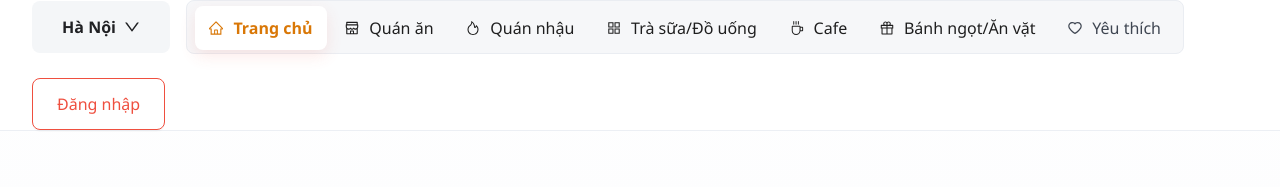
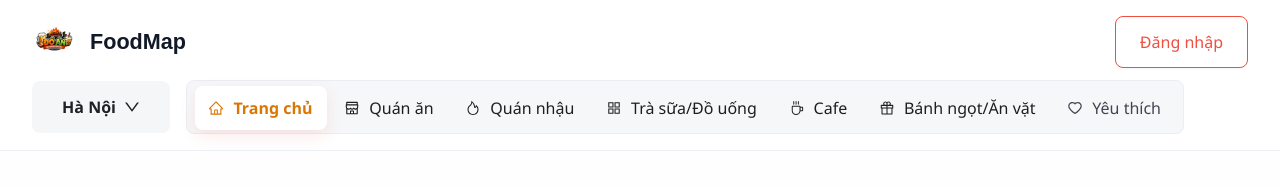
Before and after one commit to ngoc290804/food-map-fe, a React (Vite) app: page / in a window 1280 px wide. Shown: the top 187 px of the page. Built offline with nearby package versions, Linux system fonts and the light colour scheme; no server answers.

Commit message:
chinh sua title trang chu logo, ten tab web

```diff
--- a/index.html
+++ b/index.html
@@ -2,9 +2,9 @@
 <html lang="en">
   <head>
     <meta charset="UTF-8" />
-    <link rel="icon" type="image/svg+xml" href="/favicon.svg" />
+    <link rel="icon" type="image/svg+xml" href="/src/assets/foodmap.svg" />
     <meta name="viewport" content="width=device-width, initial-scale=1.0" />
-    <title>food-map-fe</title>
+    <title>FoodMap</title>
   </head>
   <body>
     <div id="root"></div>
--- a/src/app/router/AppRouter.tsx
+++ b/src/app/router/AppRouter.tsx
@@ -1,6 +1,7 @@
 import { BrowserRouter, useRoutes } from 'react-router-dom'
 
 import { buildRouteObjects } from '@/app/router/routeHelper'
+import PageTitle from '@/app/router/PageTitle'
 import { appRoutes } from '@/config/site-routes'
 
 function RouterContent() {
@@ -10,6 +11,7 @@ function RouterContent() {
 function AppRouter() {
   return (
     <BrowserRouter>
+      <PageTitle />
       <RouterContent />
     </BrowserRouter>
   )
--- /dev/null
+++ b/src/app/router/PageTitle.tsx
@@ -0,0 +1,54 @@
+import { useEffect } from 'react'
+
+import { useLocation, useSearchParams } from 'react-router-dom'
+
+import { env } from '@/config/env'
+import {
+  FOOD_DETAIL_QUERY_KEY,
+  foodFilterMenuOptions,
+  getFoodDetailByValue,
+  getFoodFilterByPath,
+} from '@/config/food-filter.config'
+
+function getPageTitle(pathname: string, detailValue: string | null) {
+  if (pathname === '/login') {
+    return 'Đăng nhập'
+  }
+
+  if (pathname === '/profile') {
+    return 'Thông tin tài khoản'
+  }
+
+  if (pathname.startsWith('/cua-hang/')) {
+    return 'Chi tiết cửa hàng'
+  }
+
+  const detail = getFoodDetailByValue(detailValue)
+  if (detail) {
+    return detail.label
+  }
+
+  if (!foodFilterMenuOptions.some((option) => option.path === pathname)) {
+    return 'Không tìm thấy trang'
+  }
+
+  return getFoodFilterByPath(pathname).label
+}
+
+function PageTitle() {
+  const location = useLocation()
+  const [searchParams] = useSearchParams()
+
+  useEffect(() => {
+    const pageTitle = getPageTitle(
+      location.pathname,
+      searchParams.get(FOOD_DETAIL_QUERY_KEY),
+    )
+
+    document.title = pageTitle === 'Trang chủ' ? env.APP_NAME : `${pageTitle} | ${env.APP_NAME}`
+  }, [location.pathname, searchParams])
+
+  return null
+}
+
+export default PageTitle
--- a/src/config/env.ts
+++ b/src/config/env.ts
@@ -1,5 +1,5 @@
 export const env = {
   API_URL: import.meta.env.VITE_API_URL || '',
-  APP_NAME: import.meta.env.VITE_APP_NAME || 'FoodMap FE',
+  APP_NAME: import.meta.env.VITE_APP_NAME || 'FoodMap',
   APP_ENV: import.meta.env.VITE_APP_ENV || 'development',
 }
--- a/src/layouts/BoCucChinh/DauTrang.tsx
+++ b/src/layouts/BoCucChinh/DauTrang.tsx
@@ -5,6 +5,8 @@ import { Button, Dropdown, Flex, Menu, Space } from 'antd'
 import type { MenuProps } from 'antd'
 import { useLocation, useNavigate } from 'react-router-dom'
 
+import logoImage from '@/assets/logo.png'
+import { env } from '@/config/env'
 import {
   AREA_QUERY_KEY,
   areaOptions,
@@ -63,8 +65,50 @@ function DauTrang() {
   }
 
   return (
-    <Flex align="center" className="main-layout__topbar" gap={24} justify="space-between" wrap="wrap">
-      <Flex align="center" className="main-layout__nav-area" gap={16} wrap="wrap">
+    <div className="main-layout__topbar">
+      <Flex align="center" className="main-layout__brand-row" justify="space-between" wrap="wrap">
+        <button
+          aria-label="Về trang chủ"
+          className="main-layout__brand"
+          type="button"
+          onClick={() => navigate('/')}
+        >
+          <img alt={env.APP_NAME} className="main-layout__brand-logo" src={logoImage} />
+          <span className="main-layout__brand-name">{env.APP_NAME}</span>
+        </button>
+
+        <Flex align="center" className="main-layout__actions" gap={12}>
+          {user ? (
+            <Dropdown
+              menu={{
+                items: [
+                  { key: 'profile', label: 'Thông tin tài khoản' },
+                  { key: 'logout', label: 'Đăng xuất', danger: true },
+                ],
+                onClick: handleAccountClick,
+              }}
+              trigger={['hover', 'click']}
+            >
+              <Button className="main-layout__login-button" icon={<UserOutlined />} size="large">
+                <Space>
+                  {user.name}
+                  <DownOutlined />
+                </Space>
+              </Button>
+            </Dropdown>
+          ) : (
+            <Button
+              className="main-layout__login-button"
+              size="large"
+              onClick={() => navigate('/login')}
+            >
+              Đăng nhập
+            </Button>
+          )}
+        </Flex>
+      </Flex>
+
+      <Flex align="center" className="main-layout__menu-row" gap={16} wrap="wrap">
         <Dropdown
           menu={{
             items: areaMenuItems,
@@ -93,37 +137,7 @@ function DauTrang() {
           />
         </nav>
       </Flex>
-
-      <Flex align="center" className="main-layout__actions" gap={12}>
-        {user ? (
-          <Dropdown
-            menu={{
-              items: [
-                { key: 'profile', label: 'Thông tin tài khoản' },
-                { key: 'logout', label: 'Đăng xuất', danger: true },
-              ],
-              onClick: handleAccountClick,
-            }}
-            trigger={['hover', 'click']}
-          >
-            <Button className="main-layout__login-button" icon={<UserOutlined />} size="large">
-              <Space>
-                {user.name}
-                <DownOutlined />
-              </Space>
-            </Button>
-          </Dropdown>
-        ) : (
-          <Button
-            className="main-layout__login-button"
-            size="large"
-            onClick={() => navigate('/login')}
-          >
-            Đăng nhập
-          </Button>
-        )}
-      </Flex>
-    </Flex>
+    </div>
   )
 }
 
--- a/src/styles/global.scss
+++ b/src/styles/global.scss
@@ -45,7 +45,46 @@ body {
 }
 
 .main-layout__topbar {
-  min-height: 92px;
+  display: flex;
+  flex-direction: column;
+  gap: 12px;
+  min-height: 120px;
+  padding: 1rem 0;
+}
+
+.main-layout__brand-row {
+  gap: 1rem;
+  min-height: 52px;
+}
+
+.main-layout__brand {
+  align-items: center;
+  background: transparent;
+  border: 0;
+  color: #111827;
+  cursor: pointer;
+  display: inline-flex;
+  gap: 0.75rem;
+  min-width: 0;
+  padding: 0;
+}
+
+.main-layout__brand-logo {
+  border-radius: 8px;
+  display: block;
+  height: 46px;
+  object-fit: cover;
+  width: 46px;
+}
+
+.main-layout__brand-name {
+  font-size: 1.35rem;
+  font-weight: 800;
+  overflow-wrap: anywhere;
+}
+
+.main-layout__menu-row {
+  min-width: 0;
 }
 
 .main-layout__nav-area {
@@ -357,7 +396,12 @@ body {
   .main-layout__topbar {
     align-items: stretch;
     gap: 1rem;
-    padding-top: 1rem;
+    padding: 1rem 0 0;
+  }
+
+  .main-layout__brand-row,
+  .main-layout__menu-row {
+    align-items: stretch;
   }
 
   .main-layout__nav,
```
Also changed, not shown: src/assets/foodmap.svg (added), src/assets/logo.png (added).
